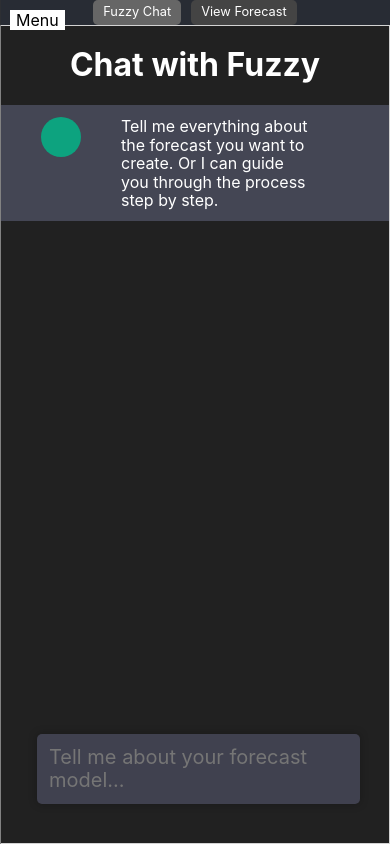
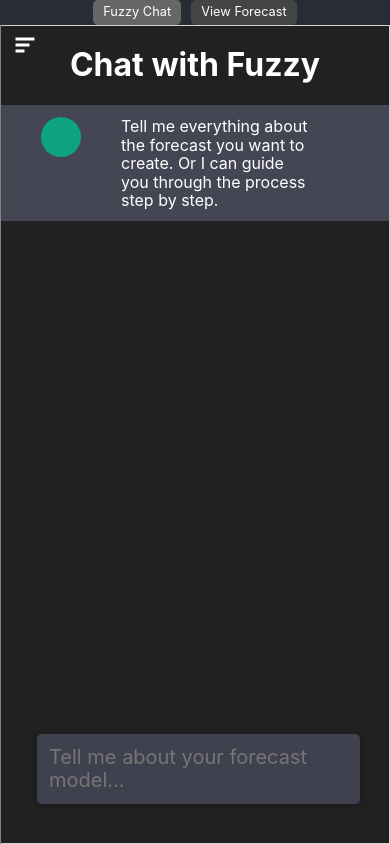
Before and after one commit to mojmojcode/fuzzy, a React (Create React App) app: page / in a window 390 px wide. Built offline with nearby package versions, Linux system fonts and the light colour scheme.

Commit message:
updated mobile menu bar icons

```diff
--- a/src/App.css
+++ b/src/App.css
@@ -237,6 +237,8 @@
     background-color: #333; /* Example color */
     transition: transform 0.3s ease-out;
     z-index: 1000; /* Ensure it's above other content */
+    padding-right: 50px;
+    padding-left: 20px;
 }
 
   .sidemenu:not(.sidemenu-hidden) {
@@ -254,13 +256,17 @@
   .sidemenu-toggle {
     display: block; /* Show the toggle button */
     position: absolute;
-    top: 10px;
-    left: 10px;
+    top: 20px;
+    left: 0px;
     z-index: 1001;
     cursor: pointer;
-    background-color: white;
-    border: none;
-    color: black; /* Adjust based on your preference */
+    background-image: url('./icons/menu-bar.png'); /* Adjust the path accordingly */
+    background-size: cover; /* or contain, based on how you want the icon to fit */
+    width: 50px; /* Adjust based on your icon's size */
+    height: 50px; /* Adjust based on your icon's size */
+    background-color: transparent; /* If you don't want any background color */
+    border: none; /* Remove border if not needed */
+    transition: 0.3s ease; /* Smooth transition */
   }
 
   .chatbox {
@@ -275,6 +281,15 @@
   .sidemenu-open ~ .main-content, .sidemenu-open ~ .chatbox, .sidemenu-open ~ .forecast-parameters {
     opacity: 0.5; /* Dim the content when menu is open */
 }
+  /* Adjust the position of the toggle button when it is pressed to stay on the side of the sidebar*/
+
+  .sidemenu-toggle-open {
+    left: calc(67%); /* Adjust based on sidebar width */
+    background-image: url('./icons/close-menu-icon.png'); /* Adjust the path accordingly */
+    width: 25px;
+    height: 25px;
+    top: 35px;
+  }
   .chatbox-active .chatbox,
   .forecast-parameters-active .forecast-parameters {
     display: block; /* Only show the active section */
--- a/src/App.js
+++ b/src/App.js
@@ -82,9 +82,12 @@ function App() {
 
   return (
     <div className={`App`}>
-      <button className="sidemenu-toggle" onClick={toggleSideMenu}>
-        {isSideMenuOpen ? "Close" : "Menu"}
-      </button>
+      <button
+        className={`sidemenu-toggle ${
+          isSideMenuOpen ? "sidemenu-toggle-open" : ""
+        }`}
+        onClick={toggleSideMenu}
+      ></button>
 
       <aside className={`sidemenu ${isSideMenuOpen ? "" : "sidemenu-hidden"}`}>
         <h1>Forecast Structure</h1>
```
Also changed, not shown: src/icons/close-menu-icon.png (added), src/icons/menu-bar.png (added).
